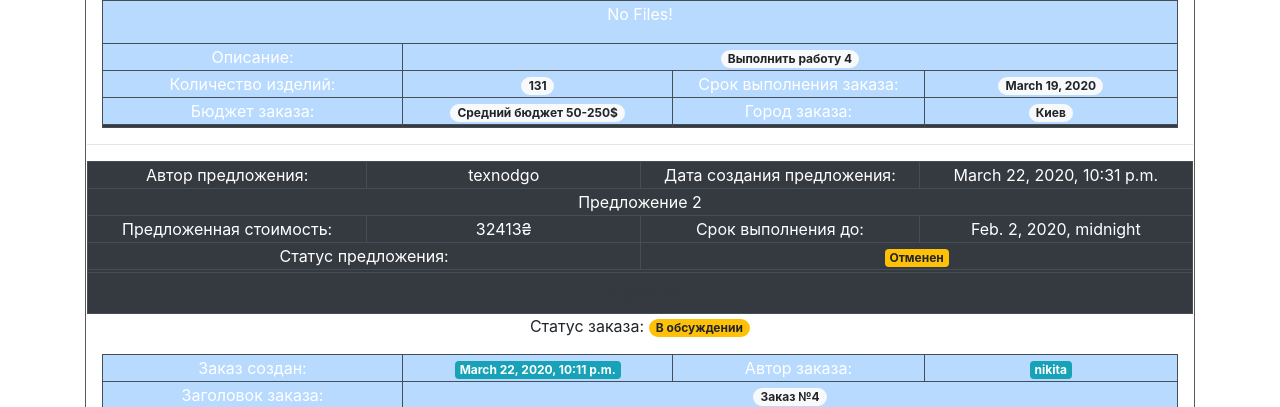
After one commit to TexnoDgo/ORP, a Django app: page /dashboard/dashboard-sug/active in a window 1280 px wide. The commit adds this page. Shown: the part 646-1053 px from the top of the page. Run offline with Django 3.2, Linux system fonts and the light colour scheme; a user stored in the database is signed in; data comes from the database, SQL or seed files in the repository; both versions use the stored data as it was after the commit; some libraries are stand-ins or nearby versions.

Commit message:
change dashboard

```diff
--- /dev/null
+++ b/ORP_site/OR/dashboard/templates/dashboard/dashboard-sug-active.html
@@ -0,0 +1,237 @@
+{% extends "HomePage/base.html" %}
+{% load i18n %}
+{% block title %}{% trans "Dashboard Order" %}{% endblock %}
+{% load static %}
+{% load bootstrap_pagination %}
+
+{% block content %}
+
+    <link rel="stylesheet" href="{% static 'dashboard/style.css' %}">
+        <div class="container">
+
+            <!-- Заглавная таблица -->
+            <table>
+                <tbody>
+                    <tr>
+                        <td><a href="{% url 'dashboard-order' %}">Мои заказы</a></td>
+                        <td bgcolor="#0F4B81">Мои предложения</td>
+                        <td ><a href="{% url 'dashboard' %}">Информационная панель</a></td>
+                        <td ><a href="#">Сообщения</a></td>
+                        <td ><a href="#">Отзывы</a></td>
+                    </tr>
+                    <tr>
+                        <td colspan="5">Мои предложения</td>
+                    </tr>
+                    <tr>
+                        <td bgcolor="#0F4B81">Предложения в обсуждении</td>
+                        <td><a href="#">Предложения в работе</a></td>
+                        <td><a href="#">Выполненые предложения</a></td>
+                        <td><a href="#">Отклоненные предложения</a></td>
+                        <td><a href="#">Архив</a></td>
+                    </tr>
+                    <tr>
+                        <td colspan="5">управление проектами</td>
+                    </tr>
+                </tbody>
+            </table>
+            <!-- Заглавная таблица -->
+
+            <!-- Таблица Заказ + Предложение -->
+            <table>
+                <tbody>
+                    <tr>
+                        <td>-------------</td>
+                        <td>-------------</td>
+                        <td>-------------</td>
+                        <td>-------------</td>
+                        <td>-------------</td>
+                    </tr>
+                    <tr>
+                        <div class="container">
+                            <td colspan="5">
+                                {% for form in suggestions %}
+                                {% csrf_token %}
+                                    <!--Заказ-->
+                                    {% for one_order in orders %}
+                                        {% if form.order.id == one_order.id %}
+                                            <div class="vo">
+                                                <div class="container">
+                                                     <!--Статусы зказов-->
+                                                    <p>
+                                                        Статус заказа:
+                                                        {% if one_order.status == 'В обсуждении' %}
+                                                            <span class="badge badge-pill badge-warning">{{ one_order.status }}</span>
+                                                        {% elif one_order.status == 'В работe' %}
+                                                            <span class="badge badge-pill badge-success">{{ one_order.status }}</span>
+                                                        {% elif one_order.status == 'Выполненый' %}
+                                                            <span class="badge badge-pill badge-secondary">{{ one_order.status }}</span>
+                                                        {% elif one_order.status == 'Отменённый' %}
+                                                            <span class="badge badge-pill badge-danger">{{ one_order.status }}</span>
+                                                        {% endif %}
+
+                                                    </p>
+                                                    <!--Таблица зказа-->
+                                                    <table class="table-dark">
+                                                        <tbody>
+                                                            <tr class="table-primary">
+                                                                <td colspan="2">Заказ создан:</td>
+                                                                <td colspan="2"><span class="badge badge-info">{{ one_order.date_create }}</span></td>
+                                                                <td colspan="2">Автор заказа:</td>
+                                                                <td colspan="2"><span class="badge badge-info">{{ one_order.author }}</span></td>
+                                                            </tr>
+                                                            <tr class="table-primary">
+                                                                <td colspan="2">Заголовок заказа:</td>
+                                                                <td colspan="6"><span class="badge badge-pill badge-light">{{ one_order.title }}</span></td>
+                                                            </tr>
+                                                            <tr class="table-primary">
+                                                                <td colspan="8">Чертеж. Превью
+                                                                    <img src="{{one_order.image_view}}">
+                                                                </td>
+                                                            </tr>
+                                                            <tr class="table-primary">
+                                                                <td colspan="8">
+                                                                    {% if files %}
+                                                                        {% for file in files %}
+                                                                            <a href="#" class="badge badge-primary">{{ file }}</a>
+                                                                        {% endfor %}
+                                                                    {% else %}
+                                                                        <p>No Files!</p>
+                                                                    {% endif %}
+                                                                </td>
+                                                            </tr>
+                                                            <tr class="table-primary">
+                                                                <td>Описание:</td>
+                                                                <td colspan="7">
+                                                                    <span class="badge badge-pill badge-light">
+                                                                        {{ one_order.description }}
+                                                                    </span>
+                                                                </td>
+                                                            </tr>
+                                                            <tr class="table-primary">
+                                                                <td colspan="2">Количество изделий:</td>
+                                                                <td colspan="2"><span class="badge badge-pill badge-light">{{ one_order.amount }}</span></td>
+                                                                <td colspan="2">Срок выполнения заказа:</td>
+                                                                <td colspan="2"><span class="badge badge-pill badge-light">{{ one_order.lead_time }}</span></td>
+                                                            </tr>
+                                                            <tr class="table-primary">
+                                                                <td colspan="2">Бюджет заказа:</td>
+                                                                <td colspan="2"><span class="badge badge-pill badge-light">{{ one_order.proposed_budget }}</span></td>
+                                                                <td colspan="2">Город заказа:</td>
+                                                                <td colspan="2"><span class="badge badge-pill badge-light">{{ one_order.city }}</span></td>
+                                                            </tr>
+                                                            <tr>
+                                                                <td colspan="2">
+                                                                    {% if user == one_order.author %}
+                                                                        {% if order.status == 'В работe' %}
+                                                                            <a href="{% url 'status_ready' object.id %}"
+                                                                               class="btn btn-primary  btn-lg active btn-sm"
+                                                                               role="button" aria-pressed="true">
+                                                                                Заказ выполнен
+                                                                            </a>
+                                                                        {% elif order.status == 'Выполненый' %}
+                                                                            <a href="{% url 'status_ready' object.id %}"
+                                                                               class="btn btn-secondary btn-lg active btn-sm"
+                                                                               role="button" aria-pressed="true">
+                                                                                Доработать заказ
+                                                                            </a>
+                                                                        {% endif %}
+                                                                        <!-- -->
+                                                                    {% endif %}
+                                                                </td>
+                                                                <td colspan="2">
+                                                                    {% if user == order.author %}
+                                                                        <button type="button" class="btn btn-warning">
+                                                                            <a href="//127.0.0.1:8000/orders/{{order.id}}/update">
+                                                                                Изменить заказ
+                                                                            </a>
+                                                                        </button>
+                                                                        <!-- Изменить ссылку на Url-->
+                                                                    {% endif %}
+                                                                </td>
+                                                                <td colspan="2">
+                                                                    {% if user == order.author %}
+                                                                        <a href="{% url 'order_delete' object.id %}" class="btn btn-danger btn-lg active btn-sm" role="button" aria-pressed="true">Удалить заказ</a>
+                                                                        <!--  -->
+                                                                    {% endif %}
+                                                                </td>
+                                                                <td colspan="2">
+
+                                                                </td>
+                                                            </tr>
+                                                        </tbody>
+                                                    </table>
+                                                </div>
+                                            </div>
+                                        {% endif %}
+                                    {% endfor %}
+                                    <!--Заказ-->
+                                    <hr>
+                                    <!--Предложение-->
+                                    <table class="table-dark">
+                                        <tbody>
+                                            <tr >
+                                                <td >Автор предложения:</td>
+                                                <td>{{ form.author }}</td>
+                                                <td>Дата создания предложения: </td>
+                                                <td>{{ form.date_create }}</td>
+                                            </tr>
+                                            <tr>
+                                                <td colspan="4">{{ form.offer_description }}</td>
+                                            </tr>
+                                            <tr>
+                                                <td>Предложенная стоимость:</td>
+                                                <td>{{ form.offer_price}}&#8372;</td>
+                                                <td>Срок выполнения до:</td>
+                                                <td>{{ form.deadline }}</td>
+                                            </tr>
+                                            <tr>
+                                                <td colspan="2">Статус предложения: </td>
+                                                <td colspan="2">
+                                                    {% if form.selected_offer %}
+                                                        <span class="badge badge-success">Принят</span>
+                                                    {% else %}
+                                                        <span class="badge badge-warning">Отменен</span>
+                                                    {% endif %}
+                                                </td>
+                                            </tr>
+                                            <tr>
+                                                <td colspan="4">
+                                                    {% if true_sug == 0 %}
+                                                        <a href="{% url 'status_in_work' pk=form.pk %}">
+                                                            <button class="btn btn-success" id="click_button">
+                                                                ----------------------Выбрать---------------------
+                                                            </button>
+                                                        </a>
+                                                    {% else %}
+                                                        {% if form.selected_offer == True %}
+                                                            <a href="{% url 'status_in_work' pk=form.pk %}">
+                                                            <button class="btn btn-danger" id="cancel_button">
+                                                                ----------------------Отменить--------------------
+                                                            </button>
+                                                            </a>
+                                                        {% endif %}
+                                                    {% endif %}
+                                                </td>
+                                            </tr>
+                                            <tr>
+                                                <td colspan="4">
+                                                    <a href="/suggestion/view/{{form.id}}">
+                                                        <button type="button" class="btn btn-outline-dark">
+                                                            --------------------Подробнее--------------------
+                                                        </button>
+                                                    </a>
+                                                </td>
+                                            </tr>
+                                        </tbody>
+                                    </table>
+                                    <!--Предложение-->
+                                {% endfor %}
+                            </td>
+                        </div>
+                    </tr>
+                </tbody>
+            </table>
+            <!-- Таблица Заказ + Предложение -->
+
+        </div>
+{% endblock %}
--- a/ORP_site/OR/dashboard/templates/dashboard/dashboard.html
+++ b/ORP_site/OR/dashboard/templates/dashboard/dashboard.html
@@ -6,11 +6,11 @@
 
 {% block content %}
     <div class="container">
-        <table>
+        <table class="table-dark">
             <tbody>
-                <tr>
+                <tr class="thead-dark">
                     <td><a href="{% url 'dashboard-order' %}">Мои заказы</a></td>
-                    <td><a href="#">Мои предложения</a></td>
+                    <td><a href="{% url 'dashboard_sug_active' %}">Мои предложения</a></td>
                     <td bgcolor="#0F4B81">Информационная панель</td>
                     <td><a href="#">Сообщения</a></td>
                     <td><a href="#">Отзывы</a></td>
--- a/ORP_site/OR/dashboard/urls.py
+++ b/ORP_site/OR/dashboard/urls.py
@@ -1,18 +1,18 @@
 from django.views.generic import DetailView
 from django.conf.urls import url
 from django.urls import path, re_path
-from .views import index, dashboard_order, dashboard_order_dis, dashboard_order_ready
+from .views import index, dashboard_order, dashboard_order_dis, dashboard_order_ready, dashboard_sug_active
 from orders import views
 from orders.models import Order
-
 
 urlpatterns = [
     path('', index, name='dashboard'),
     path('/dashboard-order', dashboard_order, name='dashboard-order'),
     path('/dashboard-order/dis', dashboard_order_dis, name='dashboard-order-dis'),
     path('/dashboard-order/ready', dashboard_order_ready, name='dashboard_order_ready'),
+    path('/dashboard-sug/active', dashboard_sug_active, name='dashboard_sug_active'),
 
     re_path('/dashboard-order/(?P<pk>\d+)$', views.OrderAndSuggestionView.as_view(model=Order,
-                                                                               template_name='orders/order.html'),
-        name='order_detail'),
+                                                                                  template_name='orders/order.html'),
+            name='order_detail'),
 ]
--- a/ORP_site/OR/dashboard/views.py
+++ b/ORP_site/OR/dashboard/views.py
@@ -1,6 +1,6 @@
 from django.shortcuts import render
 from django.contrib.auth.models import User
-from orders.models import Order
+from orders.models import Order, Suggestion
 from django.core.paginator import Paginator
 
 
@@ -87,3 +87,27 @@ def dashboard_order_ready(request):
         'order': posts,
     }
     return render(request, 'dashboard/dashboard-order-ready.html', context)
+
+
+def dashboard_sug_active(request):
+
+    suggestions = Suggestion.objects.filter(author=request.user)
+
+    orders = Order.objects.all()
+
+    paginator = Paginator(suggestions, 3)
+
+    try:
+        page = int(request.GET.get('page', '1'))
+    except:
+        page = 1
+    try:
+        posts = paginator.page(page)
+    except(EmptyPage, InvalidPage):
+        posts = paginator.page(paginator.num_pages)
+
+    context = {
+        'suggestions': posts,
+        'orders': orders,
+    }
+    return render(request, 'dashboard/dashboard-sug-active.html', context)
--- a/ORP_site/OR/orders/models.py
+++ b/ORP_site/OR/orders/models.py
@@ -34,8 +34,8 @@ class Order(models.Model):
     title = models.CharField(max_length=100, verbose_name='Заголовок')  # Заголовок заказа
     description = models.TextField(verbose_name='Описание заказ')  # Описание заказа
     #order_files = models.ManyToManyField('Files', blank=True, related_name='orders_file')  # Прикрипленные файлы
-    pdf_view = models.FileField(default='default.pdf', upload_to='pdf', verbose_name='Обложка заказа')  # Файл обложки заказа PDF
-    image_view = models.ImageField(default='default.jpg', upload_to='image_preview')
+    pdf_view = models.FileField(default='default.pdf', upload_to='pdf', verbose_name='Обложка заказа pdf')  # Файл обложки заказа PDF
+    image_view = models.ImageField(default='default.jpg', upload_to='image_preview', verbose_name='Обложка заказа image')
     other_files = models.FileField(default='default.jpg', upload_to='otherFiles')  # Другие файлы заказа
     amount = models.PositiveIntegerField(verbose_name='Кол-во изделий')  # Кол-во изделий
     city = models.ForeignKey(AllCity, on_delete=models.PROTECT, verbose_name='Город заказа')  # Город заказа
--- a/ORP_site/OR/orders/templates/orders/filter.html
+++ b/ORP_site/OR/orders/templates/orders/filter.html
@@ -55,7 +55,9 @@
             <table class="table-dark">
                 <tbody>
                     <tr>
-                        <td class="order-drawings" rowspan="6">Изображение заказа</td>
+                        <td class="order-drawings" rowspan="6">
+                            <img src="{{order.image_view.url }}" width="300" height="300">
+                        </td>
                         <td class="order-title">{{ order.title }}</td>
                         <td class="oreder-author">{{ order.author }}</td>
                     </tr>
--- a/ORP_site/OR/orders/templates/orders/order.html
+++ b/ORP_site/OR/orders/templates/orders/order.html
@@ -166,7 +166,9 @@
                             <td colspan="6"><span class="badge badge-pill badge-light">{{ order.title }}</span></td>
                         </tr>
                         <tr>
-                            <td colspan="8">Чертеж. Превью</td>
+                            <td colspan="8">Чертеж. Превью
+                                <img src="{{order.image_view}}">
+                            </td>
                         </tr>
                         <tr>
                             <td colspan="8">
--- a/ORP_site/OR/orders/templates/orders/order_create.html
+++ b/ORP_site/OR/orders/templates/orders/order_create.html
@@ -51,7 +51,7 @@
                         <tr>
                             <td>
                                 <div class="form-city">
-                                    {{ form.pdf_view|as_crispy_field}}
+                                    {{ form.image_view|as_crispy_field}}
                                     <small>Выберите обложку заказка</small>
                                 </div>
                             </td>
--- a/ORP_site/OR/orders/templates/orders/suggestion_view.html
+++ b/ORP_site/OR/orders/templates/orders/suggestion_view.html
@@ -90,7 +90,7 @@
                                 {% for mes in message1 %}
                                     {% if mes.member == suggestion.author %}
                                         <li class="d-flex justify-content-between mb-4">
-                                        <img src="{{ user.profile.image.url }}" alt="avatar"
+                                        <img src="{{ suggestion.author.profile.image.url }}" alt="avatar"
                                              class="avatar rounded-circle mr-2 ml-lg-3 ml-0 z-depth-1"
                                              width="150" height="150">
                                             <div class="chat-body white p-3 ml-2 z-depth-1">
@@ -120,7 +120,7 @@
                                                 {{mes.message}}
                                                 </p>
                                             </div>
-                                        <img src="{{ user.profile.image.url }}" alt="avatar"
+                                        <img src="{{ suggestion_order.author.profile.image.url }}" alt="avatar"
                                              class="avatar rounded-circle mr-0 ml-3 z-depth-1"
                                              width="150" height="150">
                                         </li>
--- a/ORP_site/OR/orders/templates/orders/update.html
+++ b/ORP_site/OR/orders/templates/orders/update.html
@@ -46,7 +46,7 @@
                         </div>
 
                         <div class="form-city">
-                            {{ form.pdf_view|as_crispy_field}}
+                            {{ form.image_view|as_crispy_field}}
                             <small>Измените обложку заказа.</small>
                         </div>
 
```
Also changed, not shown: ORP_site/OR/dashboard/templates/dashboard/dashboard-order-dis.html (+6 -4 lines), ORP_site/OR/dashboard/templates/dashboard/dashboard-order-ready.html (+6 -4 lines), ORP_site/OR/dashboard/templates/dashboard/dashboard-order.html (+5 -3 lines), ORP_site/OR/orders/templates/orders/all_orders.html (+15 -1 lines), ORP_site/OR/db.sqlite3, ORP_site/OR/media/image_preview/Screenshot_3.png (added), ORP_site/OR/media/pdf/Screenshot_1.png (added), ORP_site/OR/orders/migrations/0028_auto_20200401_1246.py (added).
